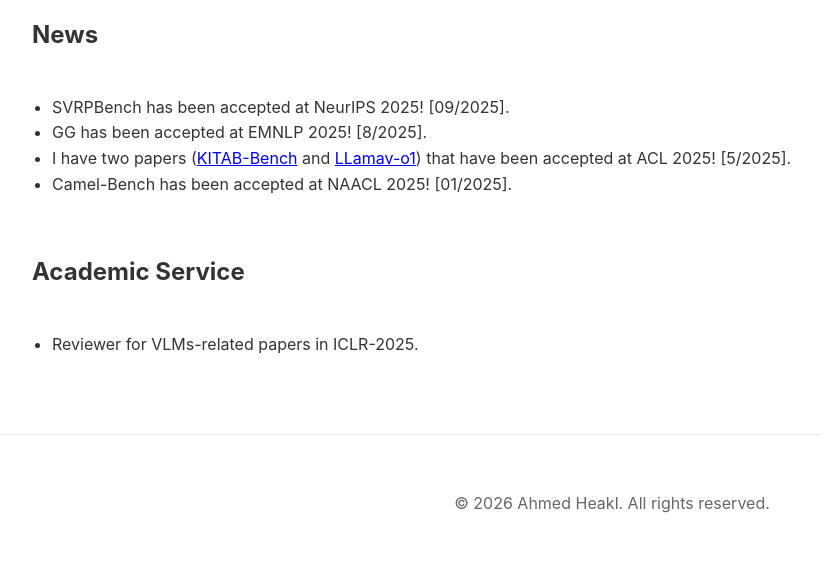
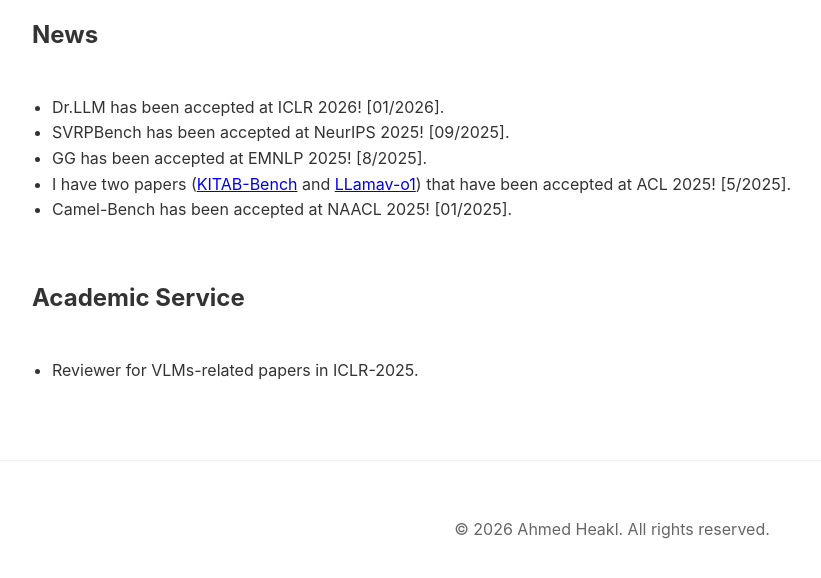
Before and after one commit to ahmedheakl/ahmedheakl.github.io, a Jekyll site: the page built from index.html, in a window 1280 px wide and 900 px high, scrolled down 4047 px, cut to the strip 302-880 px from the top of the window. Shown: the whole strip, without its empty margins (28-849 px from the left). Built offline with Jekyll 4.4.1, drawn with Linux system fonts in a browser that asks for light colours; some of the changed text lies outside the part shown.

Commit message:
added drllm acceptance

```diff
--- a/index.html
+++ b/index.html
@@ -146,7 +146,7 @@
           <br>
           <strong>Ahmed Heakl</strong>, Martin Gubri, Salman Khan, Sangdoo Yun, Seong Joon Oh
           <br>
-          <em>Under Review</em>
+          <em>ICLR 2026</em>
           <br>
           <a href="https://arxiv.org/abs/2510.12773">Paper</a> /
           <a href="https://github.com/parameterlab/dr-llm">Code</a>
@@ -426,6 +426,9 @@
         <tr>
             <ul>
                 <li>
+                Dr.LLM has been accepted at ICLR 2026! [01/2026].
+                </li>
+                <li>
                 SVRPBench has been accepted at NeurIPS 2025! [09/2025].
                 </li>
                 <li>
```
Also changed, not shown: 1 other file.
